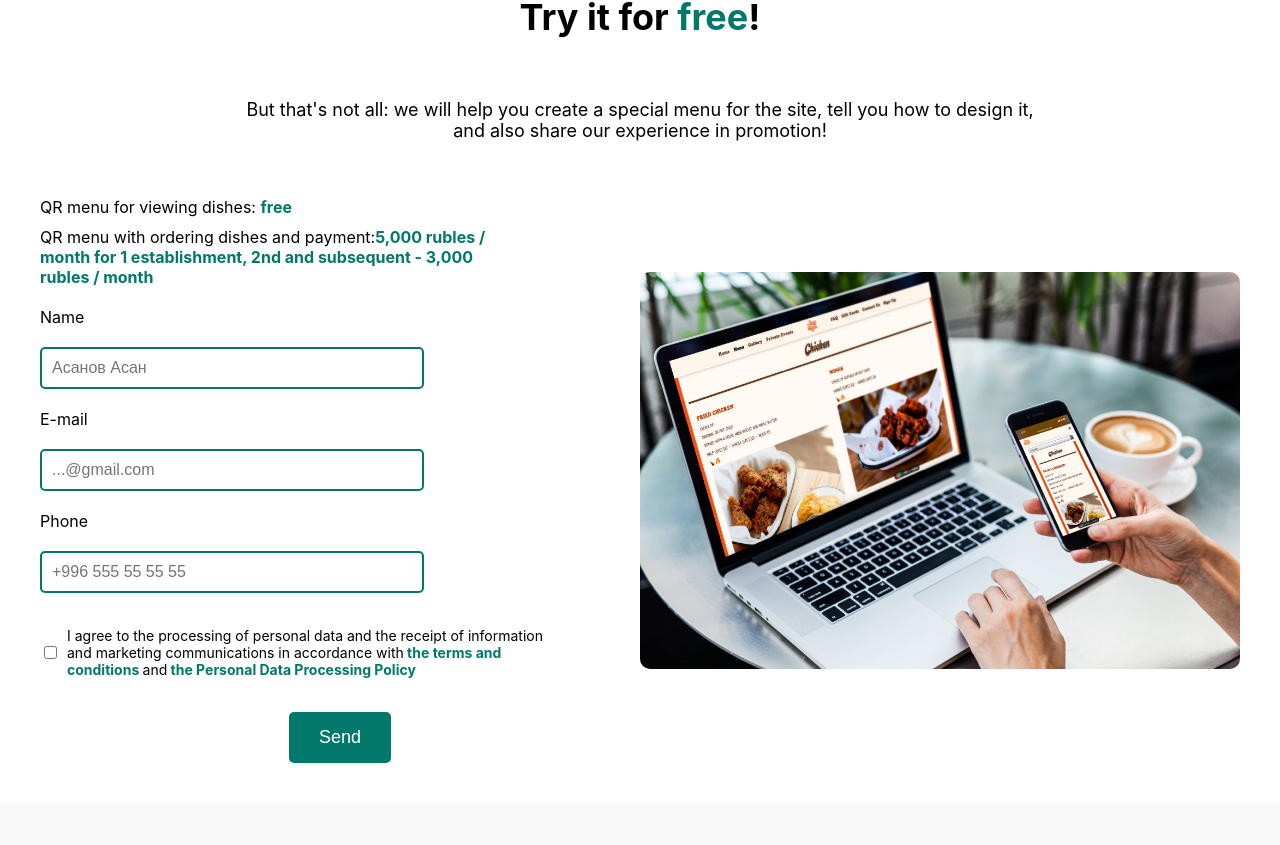
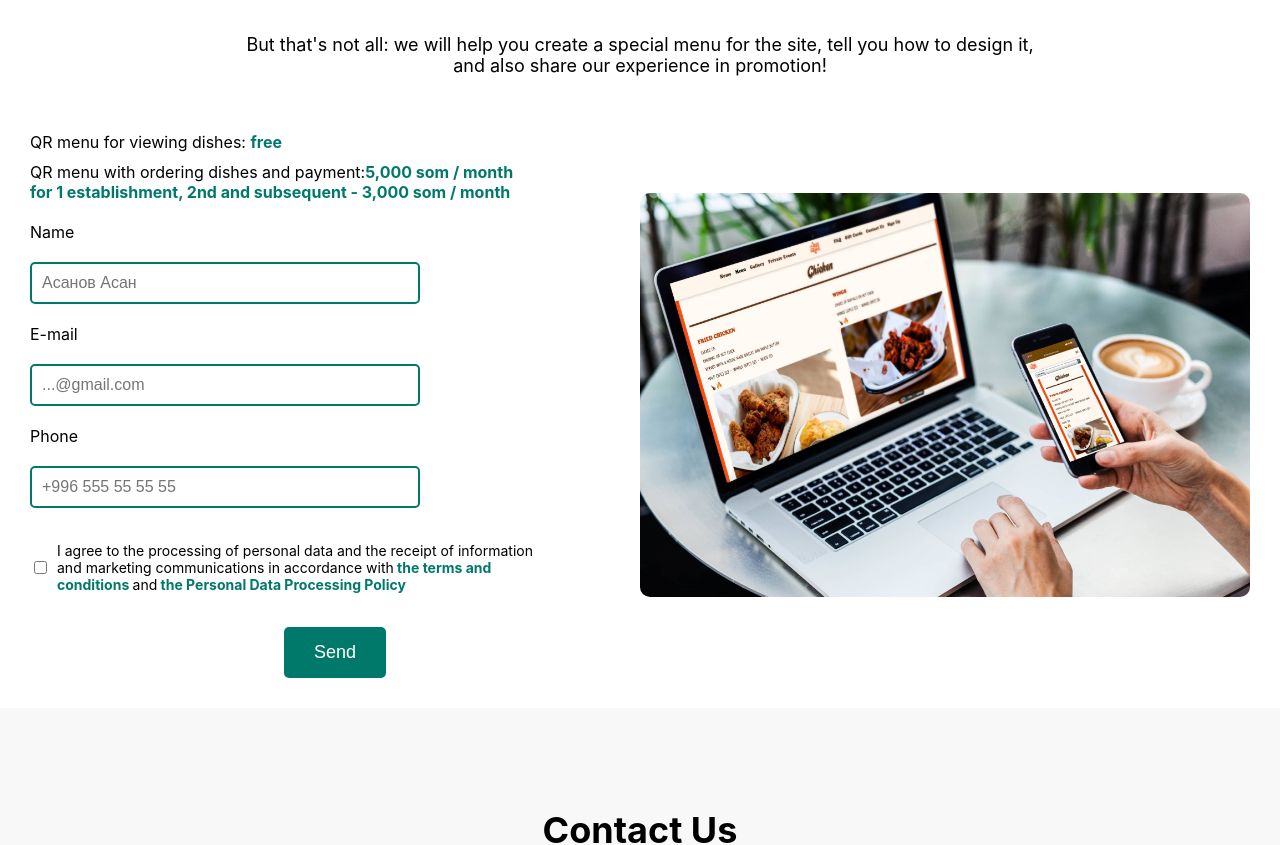
Before and after one commit to Beknazar007/qr-menu-website, a React (Create React App) app: page / in a window 1280 px wide. Shown: the part 2969-3814 px from the top of the page. Built offline with nearby package versions, Linux system fonts and the light colour scheme.

Commit message:
changed message

```diff
--- a/src/components/contact/Contact.jsx
+++ b/src/components/contact/Contact.jsx
@@ -27,14 +27,27 @@ function Contact() {
       });
 
       if (response.ok) {
-        alert('Сообщение успешно отправлено!');
-        formRef.current.reset(); // Reset the form to its initial state
+        // Display "Thank you" message
+        const thankYouMessage = document.createElement('p');
+        thankYouMessage.textContent = 'Thank you! Your message has been sent.';
+        thankYouMessage.className = 'thank-you-message';
+
+        // Append the thank-you message to the form container
+        formRef.current.parentElement.appendChild(thankYouMessage);
+
+        // Reset the form
+        formRef.current.reset();
+
+        // Remove the thank-you message after 3 seconds
+        setTimeout(() => {
+          thankYouMessage.remove();
+        }, 4000);
       } else {
-        alert('Ошибка при отправке сообщения.');
+        alert('Error sending message.');
       }
     } catch (error) {
-      console.error('Ошибка:', error);
-      alert('Произошла ошибка при отправке сообщения.');
+      console.error('Error:', error);
+      alert('An error occurred while sending the message.');
     }
   };
 
@@ -51,11 +64,12 @@ function Contact() {
             <ul className="text-true">
               <li>QR menu for viewing dishes: <strong>free</strong></li>
               <li>QR menu with ordering dishes and payment:
-                <strong>5,000 rubles / month for 1 establishment,
-                2nd and subsequent - 3,000 rubles / month</strong>
+                <strong>5,000 som / month for 1 establishment,
+                2nd and subsequent - 3,000 som / month</strong>
               </li>
             </ul>
-            <form action="adris" onSubmit={onSubmit} ref={formRef}>
+            <div className="form-container">
+              <form onSubmit={onSubmit} ref={formRef}>
                 <label htmlFor="Name">Name</label>
                 <input type="text" name="name" id="name" required placeholder="Асанов Асан" />
 
@@ -78,6 +92,7 @@ function Contact() {
                   <button className="btn">Send</button>
                 </div>
               </form>
+            </div>
           </div>
           <div className="promo-img">
             <img src={img} alt="" />
--- a/src/components/contact/contact.css
+++ b/src/components/contact/contact.css
@@ -13,7 +13,7 @@ strong{
 
 .promo {
   background-color: #ffff;
-  padding: 40px;
+  padding: 15px 30px 30px;
   text-align: center;
 }
 
@@ -21,6 +21,7 @@ strong{
   font-size: 36px;
   color: #000;
   margin-bottom: 20px;
+  padding: 20px;
 }
 
 .promo_text {
@@ -266,3 +267,23 @@ form p {
     font-size: 25px;
   }
 }
+
+.form-container {
+  position: relative;
+}
+
+.thank-you-message {
+  position: absolute;
+  top: 100%; /* Position the message below the form */
+  left: 50%;
+  transform: translateX(-50%);
+  background-color: #00796b;
+  color: #fff;
+  padding: 10px 20px;
+  border-radius: 5px;
+  box-shadow: 0 2px 10px rgba(0, 0, 0, 0.2);
+  text-align: center;
+  font-size: 16px;
+  z-index: 1000;
+  white-space: nowrap;
+}
```
Lines whose indentation alone changed are shown as unchanged.
